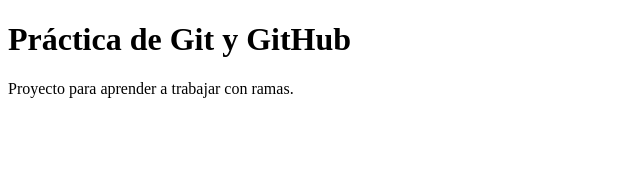
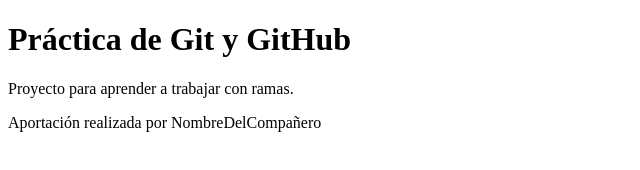
Before and after one commit to AlejandroLiebscherHdez/Repositorio-B, a plain HTML site: page index.html in a window 1280 px wide. Shown: the whole page, without its empty margins (0-640 px from the left). Drawn offline with Linux system fonts and the light colour scheme.

Commit message:
Añadir aportacion de Arguin

```diff
--- a/index.html
+++ b/index.html
@@ -11,5 +11,10 @@
 
     <p>Proyecto para aprender a trabajar con ramas.</p>
 
+    <footer>
+        <p>Aportación realizada por NombreDelCompañero</p>
+    </footer>
+
+
 </body>
 </html>
```
